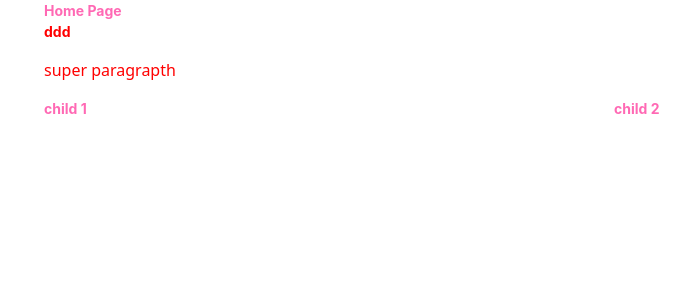
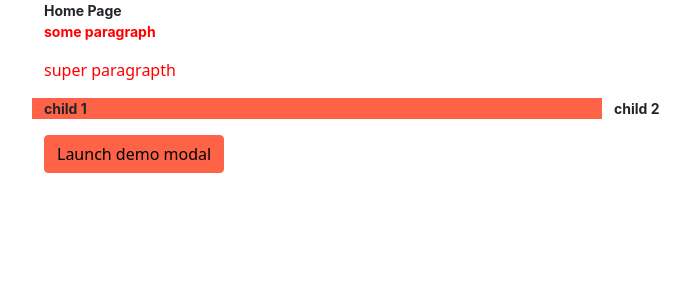
Before and after one commit to gnopor/evoSoftInventory, a Next.js app: page /home in a window 1280 px wide. Shown: the top 300 px of the page, without its empty margins (38-728 px from the left). Built offline with nearby package versions, Linux system fonts and the light colour scheme; no server answers.

Commit message:
fix firebase config files issues

```diff
--- a/package.json
+++ b/package.json
@@ -4,7 +4,7 @@
     "private": true,
     "scripts": {
         "dev": "next dev",
-        "build": "next build && next export && mv out/404/index.html out/404.html",
+        "build": "next build && next export && mv out/404/index.html out/404.html && rmdir out/404/",
         "start": "next start",
         "lint": "next lint",
         "deploy": "npm run build && firebase deploy --only hosting:webapp",
--- a/src/pages/_app.tsx
+++ b/src/pages/_app.tsx
@@ -1,12 +1,17 @@
-import React from "react";
+import React, { useEffect } from "react";
 import Head from "next/head";
 import { AppProps } from "next/app";
 
+import "../style/custom.scss";
 import "../style/global.css";
-import "../style/custom.scss";
+
 import { AuthProvider } from "../stores/authenticationStore/authContext";
 
 export default function MyApp({ Component, pageProps }: AppProps) {
+    useEffect(() => {
+        typeof document !== undefined && require("bootstrap/dist/js/bootstrap");
+    }, []);
+
     return (
         <>
             <Head>
--- a/src/pages/home.tsx
+++ b/src/pages/home.tsx
@@ -16,15 +16,63 @@ export default function HomePage() {
                 <main id="home_page" className="container">
                     <section>
                         Home Page
-                        <p>ddd</p>
+                        <p>some paragraph</p>
                     </section>
 
                     <p>super paragrapth</p>
 
-                    <section className="row">
-                        <article className="col-12 col-md-6">child 1</article>
+                    <section className="row my-3">
+                        <article className="col-12 col-md-6 bg-primary">child 1</article>
                         <article className="col-12 col-md-6">child 2</article>
                     </section>
+
+                    {/* <!-- Button trigger modal --> */}
+                    <button
+                        type="button"
+                        className="btn btn-primary"
+                        data-bs-toggle="modal"
+                        data-bs-target="#exampleModal"
+                    >
+                        Launch demo modal
+                    </button>
+
+                    {/* <!-- Modal --> */}
+                    <div
+                        className="modal fade"
+                        id="exampleModal"
+                        tabIndex={-1}
+                        aria-labelledby="exampleModalLabel"
+                        aria-hidden="true"
+                    >
+                        <div className="modal-dialog">
+                            <div className="modal-content">
+                                <div className="modal-header">
+                                    <h5 className="modal-title" id="exampleModalLabel">
+                                        Modal title
+                                    </h5>
+                                    <button
+                                        type="button"
+                                        className="btn-close"
+                                        data-bs-dismiss="modal"
+                                        aria-label="Close"
+                                    ></button>
+                                </div>
+                                <div className="modal-body">...</div>
+                                <div className="modal-footer">
+                                    <button
+                                        type="button"
+                                        className="btn btn-secondary"
+                                        data-bs-dismiss="modal"
+                                    >
+                                        Close
+                                    </button>
+                                    <button type="button" className="btn btn-primary">
+                                        Save changes
+                                    </button>
+                                </div>
+                            </div>
+                        </div>
+                    </div>
                 </main>
             </DefaultLayout>
 
@@ -39,7 +87,6 @@ const style = css`
             sans-serif, "Apple Color Emoji", "Segoe UI Emoji", "Segoe UI Symbol";
         font-size: 14px;
         font-weight: bold;
-        color: hotpink;
         transition: all 1s ease;
     }
 
--- a/src/style/custom.scss
+++ b/src/style/custom.scss
@@ -1,4 +1,6 @@
 // Default variables --------------
+
+$primary: tomato;
 
 // All bootstrap --------------
 @import "../../node_modules/bootstrap/scss/bootstrap.scss";
```
Also changed, not shown: .gitlab-ci.yml, firebase.json, 2 other files (tests, documents, lock files or other folders).
